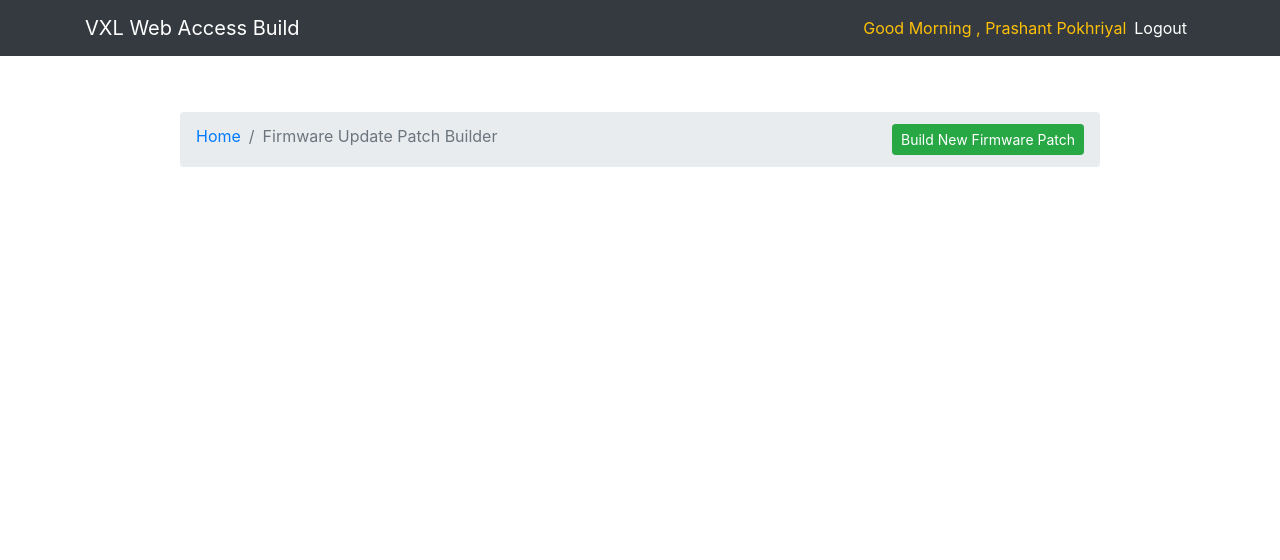
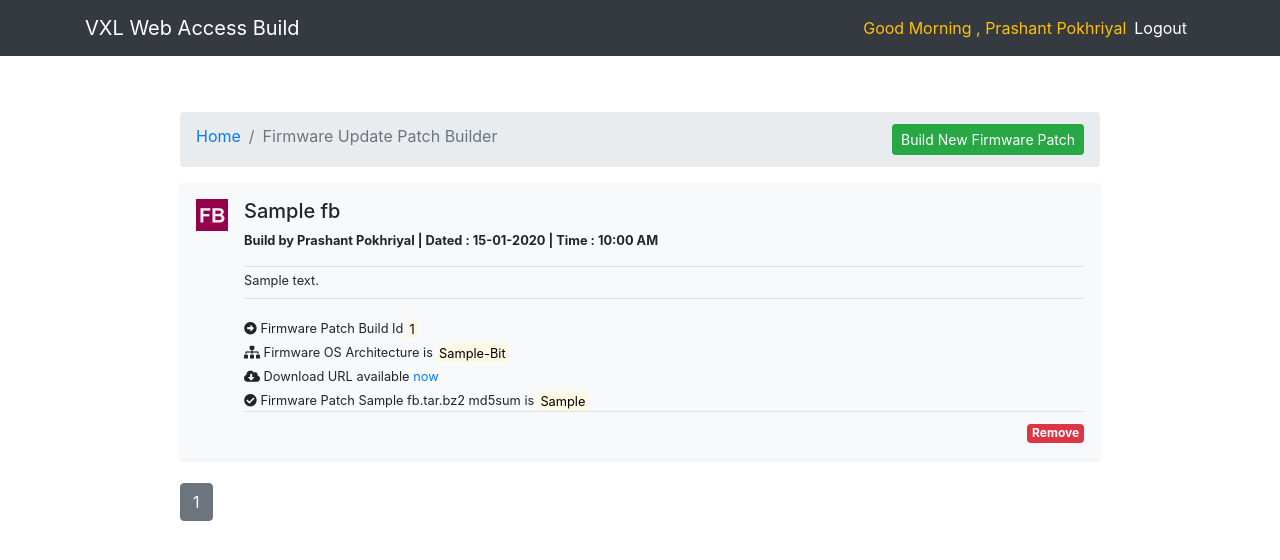
Before and after one commit to ppokhriyal/WebAccessBuild, a Flask app: page /fb_home in a window 1280 px wide. Shown: the top 560 px of the page. Run offline with Flask 2, Linux system fonts and the light colour scheme; a user stored in the database is signed in; tables that the repository leaves empty hold one stand-in row (values such as "Sample post"); some libraries are stand-ins or nearby versions.

Commit message:
WebAccessBuild

```diff
--- a/webaccessbuild/routes.py
+++ b/webaccessbuild/routes.py
@@ -27,7 +27,8 @@ client.set_missing_host_key_policy(paramiko.client.AutoAddPolicy)
 def mainhome():
 
     pb_count = len(db.session.query(PB).all())
-    return render_template('mainhome.html',title='VXL WAB',pb_count=pb_count)
+    fb_count = len(db.session.query(FB).all())
+    return render_template('mainhome.html',title='VXL WAB',pb_count=pb_count,fb_count=fb_count)
 
 #PB Home
 @app.route('/pb_home')
@@ -387,8 +388,11 @@ def pb_delete(pb_id):
 #FB Home
 @app.route('/fb_home',methods=['GET','POST'])
 def fb_home():
+    page = request.args.get('page',1,type=int)
+    fb = FB.query.filter_by(fb_author=current_user).order_by(FB.fb_date_posted.desc()).paginate(page=page,per_page=4)
+    fb_count = len(db.session.query(FB).all())
 
-    return render_template('fb_home.html',title='Firmware Update Patch')
+    return render_template('fb_home.html',title='Firmware Update Patch',fb=fb,fb_count=fb_count)
 
 
 #FB New Build
@@ -466,10 +470,10 @@ def fb_newbuild():
                                 wget.download(url=prefix[1],out=fbbuildpath+str(form.fb_buildid.data)+'/'+form.fb_osarch.data+'/template/sda1/data/firmware_update/add-pkg/root:'+pkgname[0])
                         else:
                             flash(f'Invalid URL : {prefix[1]}','danger')
-
+                            return redirect(url_for('fb_home'))
                     except Exception as ee :
-
                         flash(f'Invalid URL : {prefix[1]}','danger')
+                        return redirect(url_for('fb_home'))
 
             #Check for Remove files and Packages
             if len(form.fb_remove.data) != 0:
@@ -484,7 +488,7 @@ def fb_newbuild():
 
                     if prefix[0].casefold() not in ['core','basic','apps','boot','data','root']:
                         flash(f'Missing Prefix in {prefix[0]},while removing package','danger')
-
+                        return redirect(url_for('fb_home'))
 
                     if prefix[0].casefold() == 'core':
                         Path(fbbuildpath+str(form.fb_buildid.data)+'/'+form.fb_osarch.data+'/template/sda1/data/firmware_update/delete-pkg/'+'boot:'+prefix[1]).touch()
@@ -518,6 +522,7 @@ def fb_newbuild():
 
             elif form.fb_min_img_build.data > form.fb_max_img_build.data :
                 flash(f"Minimum Build cannot be greater than Maximum Build",'danger')
+                return redirect(url_for('fb_home'))
             else:
 
                 #Total size of packages to be added
@@ -593,7 +598,7 @@ exit 0
 
 """)
 
-            f.close()
+                f.close()
 
             #Writing Install Script
             if len(form.fb_install_script.data) !=0 :
@@ -611,13 +616,59 @@ exit 0
 
             #CHMOD
             subprocess.call(["chmod -R 755 "+fbbuildpath+str(form.fb_buildid.data)],shell=True)
+
+            #Build Final Patch Tar
+            patchname = form.fb_buildid.data+'_'+form.fb_name.data.replace(' ','_')+'.tar.bz2'
+            tar_file_path = fbbuildpath+str(form.fb_buildid.data)+'/'+form.fb_osarch.data+'/'+patchname
+            tar = tarfile.open(tar_file_path,mode='w:bz2')
+            os.chdir(fbbuildpath+str(form.fb_buildid.data)+'/'+form.fb_osarch.data+'/template/')
+            tar.add(".")
+            tar.close()
+
+            #Damage Patch
+            cmd = "damage corrupt "+fbbuildpath+str(form.fb_buildid.data)+'/'+form.fb_osarch.data+'/'+patchname+" 1"
+            proc = subprocess.Popen(cmd,shell=True,stdout=subprocess.PIPE,stderr=subprocess.PIPE)
+            o,e = proc.communicate()
+
+            #MD5SUM of Patch
+            cmd = "md5sum "+fbbuildpath+str(form.fb_buildid.data)+'/'+form.fb_osarch.data+'/'+patchname
+            proc = subprocess.Popen(cmd,shell=True,stdout=subprocess.PIPE,stderr=subprocess.PIPE)
+            o,e = proc.communicate()
+            patch_md5sum = o.decode('utf-8').split(' ')[0]
+
+            #Update DataBase
+            update_db = FB(fb_buildid=form.fb_buildid.data,fb_name=patchname,fb_description=form.fb_description.data,fb_os_arch=form.fb_osarch.data,fb_md5sum=patch_md5sum,fb_author=current_user)
+            db.session.add(update_db)
+            db.session.commit()
+
+            flash(f'Firmware Update Patch created successfully','success')
+            return redirect(url_for('fb_home'))
+
         else:
+
             #Build Legacy Patch work area template
             os.makedirs(fbbuildpath+str(form.fb_buildid.data)+'/'+form.fb_osarch.data+'/template/root/firmware_update/')
             os.makedirs(fbbuildpath+str(form.fb_buildid.data)+'/'+form.fb_osarch.data+'/template/root/')
 
 
     return render_template('fb_newbuild.html',title='Firmware New Build',form=form,build=fbbuildid)
+
+#Remove Firmware
+@app.route('/delete_fb/<int:fb_id>')
+@login_required
+def delete_fb(fb_id):
+    fb_info = FB.query.get_or_404(fb_id)
+    if fb_info.fb_author != current_user:
+         abort(403)
+
+    db.session.delete(fb_info)
+    db.session.commit()
+
+    cmd = "rm -Rf /var/www/html/Firmware/"+str(fb_info.fb_buildid)
+    proc = subprocess.Popen(cmd,shell=True,stdout=subprocess.PIPE,stderr=subprocess.PIPE)
+    o,e = proc.communicate()
+    flash('Firmware Build information deleted successfully','success')
+    return redirect(url_for('fb_home'))
 
 #User Login Page
 @app.route('/login',methods=['GET','POST'])
--- a/webaccessbuild/templates/fb_home.html
+++ b/webaccessbuild/templates/fb_home.html
@@ -7,4 +7,43 @@
     		<a href="{{url_for('fb_newbuild')}}" class="btn btn-success btn-sm ml-auto">Build New Firmware Patch</a>
   		</ol>
 	</nav>
+	{% if fb_count == 0 %}
+		<p>Empty Firmware Patch Build History !!</p>
+	{% else %}
+		{% for i in fb.items %}
+			<div class="media my-3 p-3 bg-light rounded shadow-sm ">
+				<img src="{{url_for('static',filename='images/fb.png')}}" width="32" height="32" class="mr-3" alt="...">
+				<div class="media-body">
+					<h5 class="mt-0">{{i.fb_name}}</h5>
+					<p class="media-body pb-3 mb-0 small lh-125 border-bottom border-gray">
+						<strong class="" lass="d-block text-gray-dark">Build by {{i.fb_author.username}} | Dated : {{ i.fb_date_posted.strftime('%d-%m-%Y')}} | Time : {{i.fb_date_posted.strftime('%H:%M %p')}}</strong>
+					</p>
+					<p class="media-body pt-1 pb-2 small lh-125 border-bottom border-gray ">{{i.fb_description | safe}}</p>
+					<small>
+						<i class="fas fa-arrow-alt-circle-right"></i> Firmware Patch Build Id <mark>{{i.fb_buildid}}</mark><br>
+						<i class="fas fa-sitemap"></i> Firmware OS Architecture is <mark>{{i.fb_os_arch}}-Bit</mark> <br>
+						<i class="fas fa-cloud-download-alt"></i> Download URL available <a href="#">now</a><br>
+						<i class="fas fa-check-circle"></i> Firmware Patch {{i.fb_name}}.tar.bz2 md5sum is <mark>{{i.fb_md5sum}}</mark><br>
+					</small>
+					<div class="border-top pt-1 mb-2"></div>
+					{% if i.fb_author == current_user %}
+						<a class="badge badge-danger float-right pb-1" href="{{url_for('delete_fb',fb_id=i.id)}}" role="button">Remove</a>
+					{% endif %}
+				</div>
+			</div>
+		{% endfor %}
+		<div class="rounded-0 col-lg-13 mx-auto">
+    		{% for page_num in fb.iter_pages(left_edge=1,right_edge=1,left_current=1,right_current=2) %}
+      			{% if page_num %}
+        			{% if fb.page == page_num %}
+          				<a class="btn btn-secondary mb-4 mt-2" href="{{ url_for('fb_home',page=page_num)}}">{{ page_num }}</a>
+        			{% else %}
+          				<a class="btn btn-outline-info mb-4 mt-2" href="{{ url_for('fb_home',page=page_num)}}">{{ page_num }}</a>
+        			{% endif %}
+      			{% else %}
+        			...
+      			{% endif %}
+    		{% endfor %}
+   		</div>
+	{% endif %}
 {% endblock content %}
--- a/webaccessbuild/templates/mainhome.html
+++ b/webaccessbuild/templates/mainhome.html
@@ -20,7 +20,7 @@
   		<div class="card-body">
     		<p class="card-text">Firmware Update builder will helps to build the update patches for 32-Bit and 64-Bit OS Architecture.</p>
   		</div>
-      <span class="badge badge-info rounded-0">Total Firmware Updates Created : 0</span>
+      <span class="badge badge-info rounded-0">Total Firmware Updates Created : {{fb_count}}</span>
   		<div class="card-footer bg-secondary text-center "><a href="{{url_for('fb_home')}}" class="btn btn-secondary">Home</a></div>
 	</div>
 	<div class="card text-white bg-secondary mb-3" >
```
Also changed, not shown: webaccessbuild/fb.db, webaccessbuild/static/images/fb.png (added), webaccessbuild/static/images/ib.png (added).
